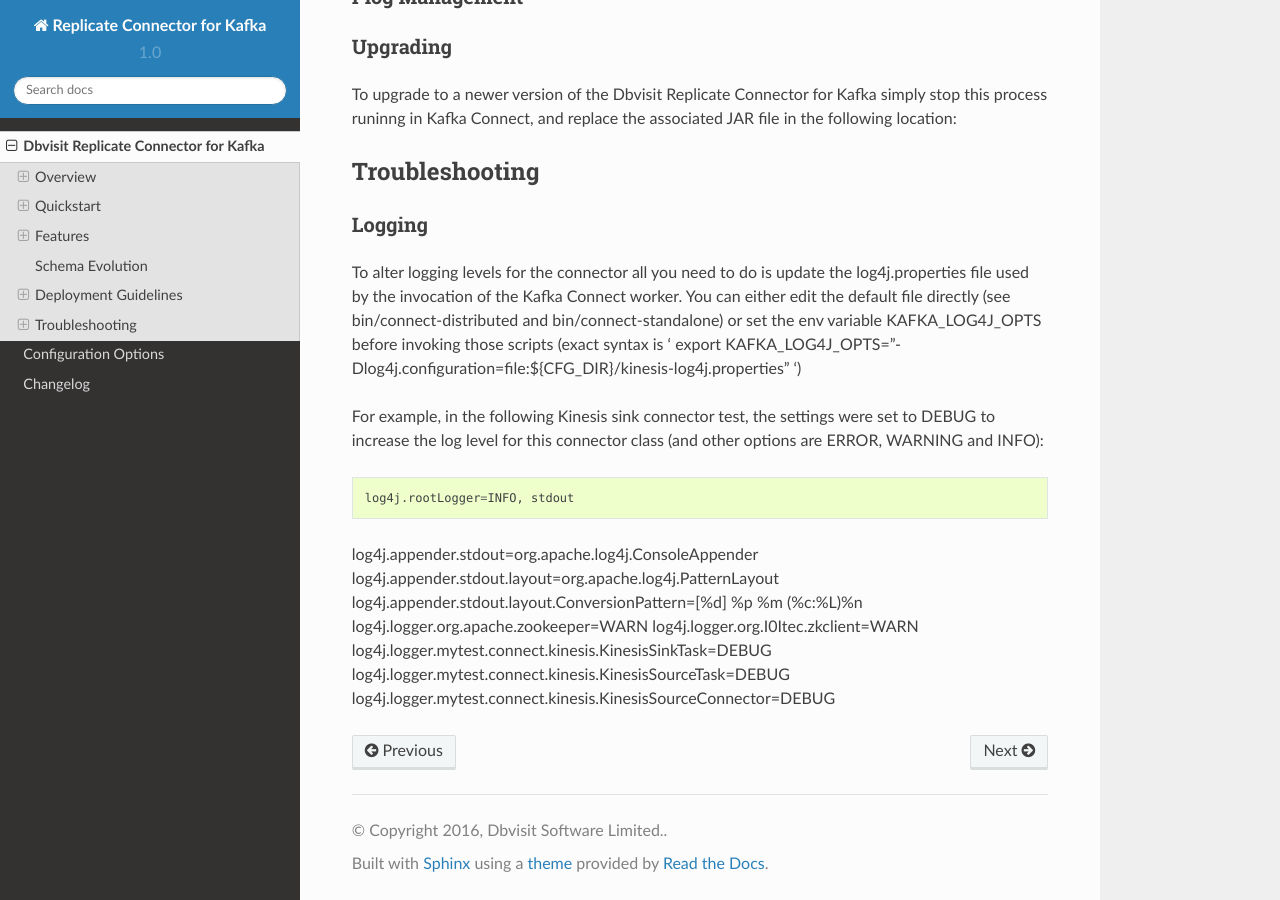
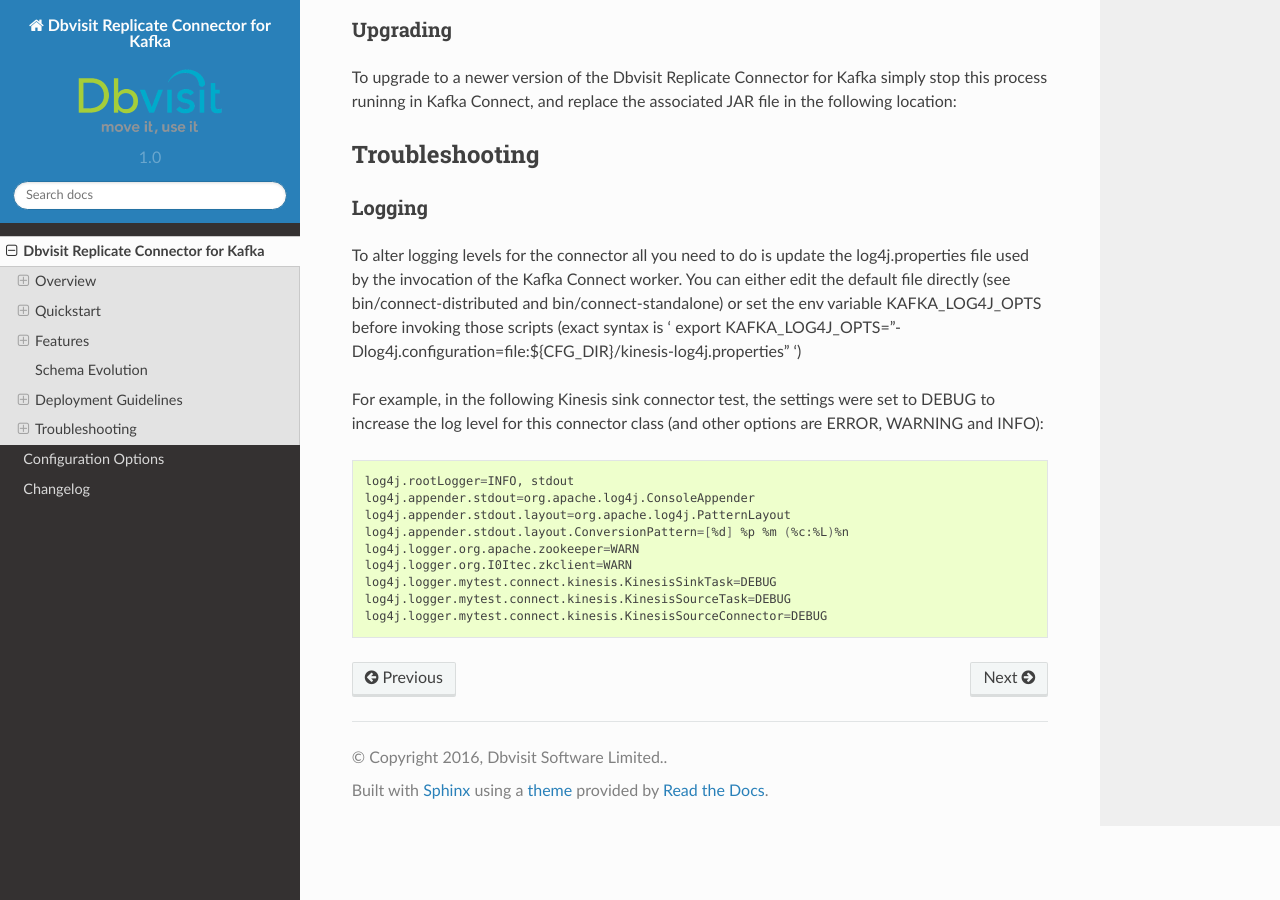
Before and after one commit to blueapple1120/replicate-connector-for-kafka, a Sphinx documentation site: the page built from docs/source_connector.rst, in a window 1280 px wide and 900 px high, scrolled down 9532 px. Built offline with Sphinx 7.4.7 and the Read the Docs theme 2.0.0, drawn with Linux system fonts in a browser that asks for light colours; some of the changed text lies outside the part shown.

Commit message:
initial docs - further tweaks

```diff
--- a/docs/conf.py
+++ b/docs/conf.py
@@ -1,7 +1,5 @@
 # -*- coding: utf-8 -*-
 #
-# Kafka Connect JDBC documentation build configuration file, created by
-# sphinx-quickstart on Wed Dec 17 14:17:15 2014.
 #
 # This file is execfile()d with the current directory set to its
 # containing dir.
@@ -49,7 +47,7 @@
 master_doc = 'index'
 
 # General information about the project.
-project = u'Replicate Connector for Kafka'
+project = u'Dbvisit Replicate Connector for Kafka'
 copyright = u'2016, Dbvisit Software Limited.'
 
 # The version info for the project you're documenting, acts as replacement for
@@ -125,12 +123,12 @@
 
 # The name of an image file (relative to this directory) to place at the top
 # of the sidebar.
-#html_logo = None
+html_logo = '../images/dbvisit-logo.png'
 
 # The name of an image file (within the static path) to use as favicon of the
 # docs.  This file should be a Windows icon file (.ico) being 16x16 or 32x32
 # pixels large.
-#html_favicon = None
+html_favicon = '../images/favicon.ico'
 
 # Add any paths that contain custom static files (such as style sheets) here,
 # relative to this directory. They are copied after the builtin static files,
@@ -184,7 +182,7 @@
 #html_file_suffix = None
 
 # Output file base name for HTML help builder.
-htmlhelp_basename = 'ReplicateConnectorForKafkaDoc'
+htmlhelp_basename = 'DbvisitReplicateConnectorForKafkaDoc'
 
 
 # -- Options for LaTeX output ---------------------------------------------
@@ -204,7 +202,7 @@
 # (source start file, target name, title,
 #  author, documentclass [howto, manual, or own class]).
 latex_documents = [
-  ('index', 'ReplicateConnectorforKafka.tex', u'Replicate Connector for Kafka Documentation',
+  ('index', 'DbvisitReplicateConnectorforKafka.tex', u'Dbvisit Replicate Connector for Kafka documentation',
    u'Confluent, Inc.', 'manual'),
 ]
 
@@ -234,8 +232,8 @@
 # One entry per manual page. List of tuples
 # (source start file, name, description, authors, manual section).
 man_pages = [
-    ('index', 'replicateconnectorforkafka', u'Replicate Connector for Kafka',
-     [u'Confluent, Inc.'], 1)
+    ('index', 'replicateconnectorforkafka', u'Dbvisit Replicate Connector for Kafka',
+     [u'Dbvisit Software Ltd.'], 1)
 ]
 
 # If true, show URL addresses after external links.
@@ -248,9 +246,9 @@
 # (source start file, target name, title, author,
 #  dir menu entry, description, category)
 texinfo_documents = [
-  ('index', 'ReplicateConnectorforKafka', u'Replicate Connector for Kafka Documentation',
+  ('index', 'ReplicateConnectorforKafka', u'Dbvisit Replicate Connector for Kafka documentation',
    u'Dbvisit Software Limited', 'ReplicateConnectorforKafka',
-   'Replicate Connector for Kafka sources',
+   'Dbvisit Replicate Connector for Kafka sources',
    'Miscellaneous'),
 ]
 
--- a/docs/index.rst
+++ b/docs/index.rst
@@ -1,7 +1,7 @@
 .. _replicate_connector_:
 
-Replicate Connector for Kafka
-=============================
+Dbvisit Replicate Connector for Kafka
+=====================================
 
 Contents:
 
--- a/docs/source_connector.rst
+++ b/docs/source_connector.rst
@@ -3,7 +3,9 @@
 
 The **Dbvisit Replicate Connector for Kafka** is an open source SOURCE connector for the Kafka Connect framework, run within the Confluent OSS Platform.
 
-http://replicate-connector-for-kafka.readthedocs.io/en/latest/_static/dbvisit-replicate-connector-overview.png
+.. figure:: /images/dbvisit-replicate-connector-overview.png
+   :align: center
+   :width: 75%
 
 This connector enables you to stream DML change data records (inserts, deletes, updates) from an Oracle database, which have been made available in PLOG (parsed log) files generated by the `Dbvisit Replicate <http://www.dbvisit.com/products/dbvisit_replicate_real_time_oracle_database_replication/>`_ application, through into Kafka topics.
 
@@ -260,7 +265,9 @@
 ^^^^
 Dbvisit Replicate’s Load function can be used to instantiate or baseline all existing data in the Oracle database tables by generating special LOAD PLOG files, which can be processed by the **Dbvisit Replicate Connector for Kafka**. This function ensures that before any change data messages are delivered the application will write out all the current table data – effectively initializing or instantiating these data sets within the Kafka topics.
 
-http://replicate-connector-for-kafka.readthedocs.io/en/latest/_static/load-files.png
+.. figure:: /images/load-files.png
+   :align: center
+   :width: 75%
 *Regular and LOAD PLOGS on the file system.*
 
 The parameter ``plog.global.scn.cold.start``  can be invoked to specify a particular SCN that the connector should work from, before the LOAD operation was run to generate the LOAD plogs, to provide some known guarantees around the state of the tables on the Oracle source at this time.
@@ -347,11 +354,11 @@
 .. sourcecode:: bash
 
     log4j.rootLogger=INFO, stdout
-log4j.appender.stdout=org.apache.log4j.ConsoleAppender
-log4j.appender.stdout.layout=org.apache.log4j.PatternLayout
-log4j.appender.stdout.layout.ConversionPattern=[%d] %p %m (%c:%L)%n
-log4j.logger.org.apache.zookeeper=WARN
-log4j.logger.org.I0Itec.zkclient=WARN
-log4j.logger.mytest.connect.kinesis.KinesisSinkTask=DEBUG
-log4j.logger.mytest.connect.kinesis.KinesisSourceTask=DEBUG
-log4j.logger.mytest.connect.kinesis.KinesisSourceConnector=DEBUG
+    log4j.appender.stdout=org.apache.log4j.ConsoleAppender
+    log4j.appender.stdout.layout=org.apache.log4j.PatternLayout
+    log4j.appender.stdout.layout.ConversionPattern=[%d] %p %m (%c:%L)%n
+    log4j.logger.org.apache.zookeeper=WARN
+    log4j.logger.org.I0Itec.zkclient=WARN
+    log4j.logger.mytest.connect.kinesis.KinesisSinkTask=DEBUG
+    log4j.logger.mytest.connect.kinesis.KinesisSourceTask=DEBUG
+    log4j.logger.mytest.connect.kinesis.KinesisSourceConnector=DEBUG
```
Also changed, not shown: other parts of docs/source_connector.rst (+4 -1 lines), images/dbvisit-logo.png (added), images/favicon.ico (added).
